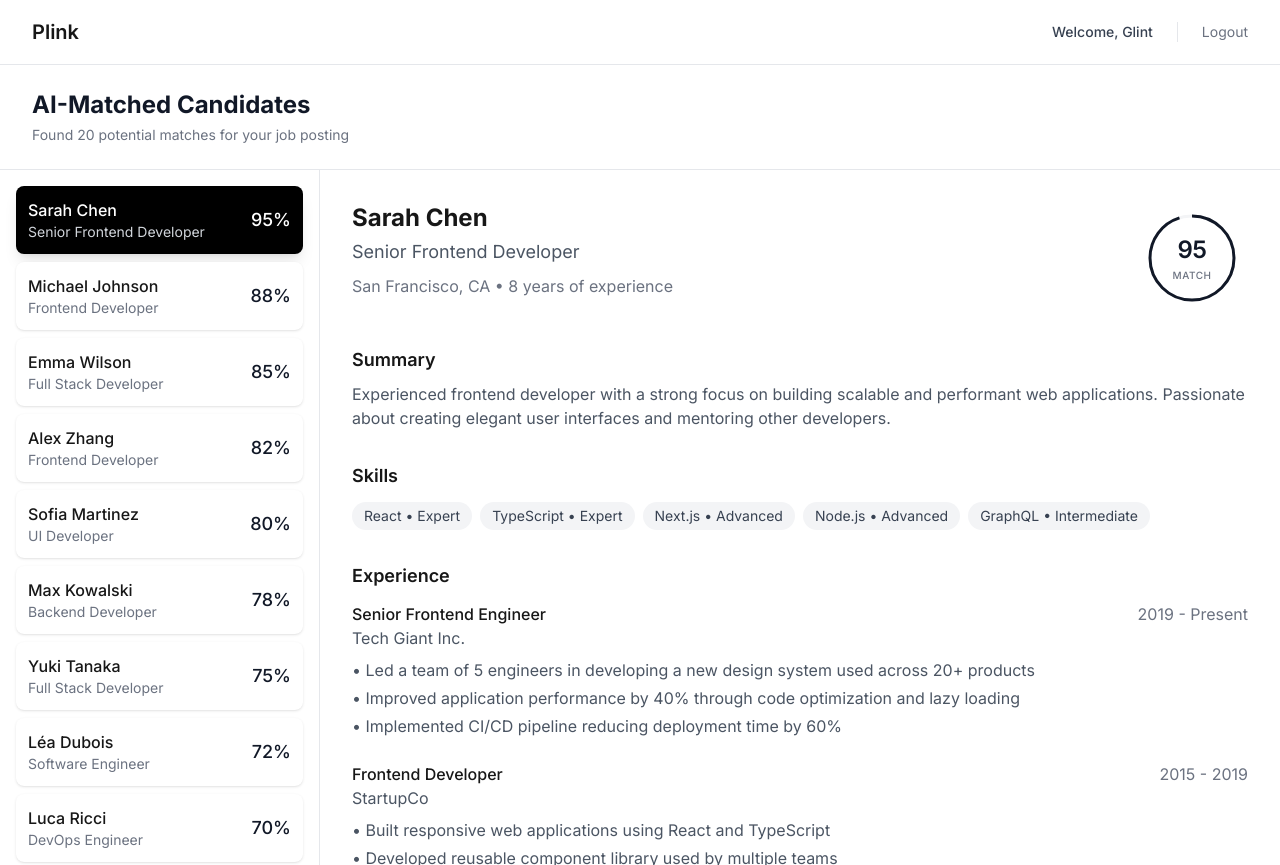
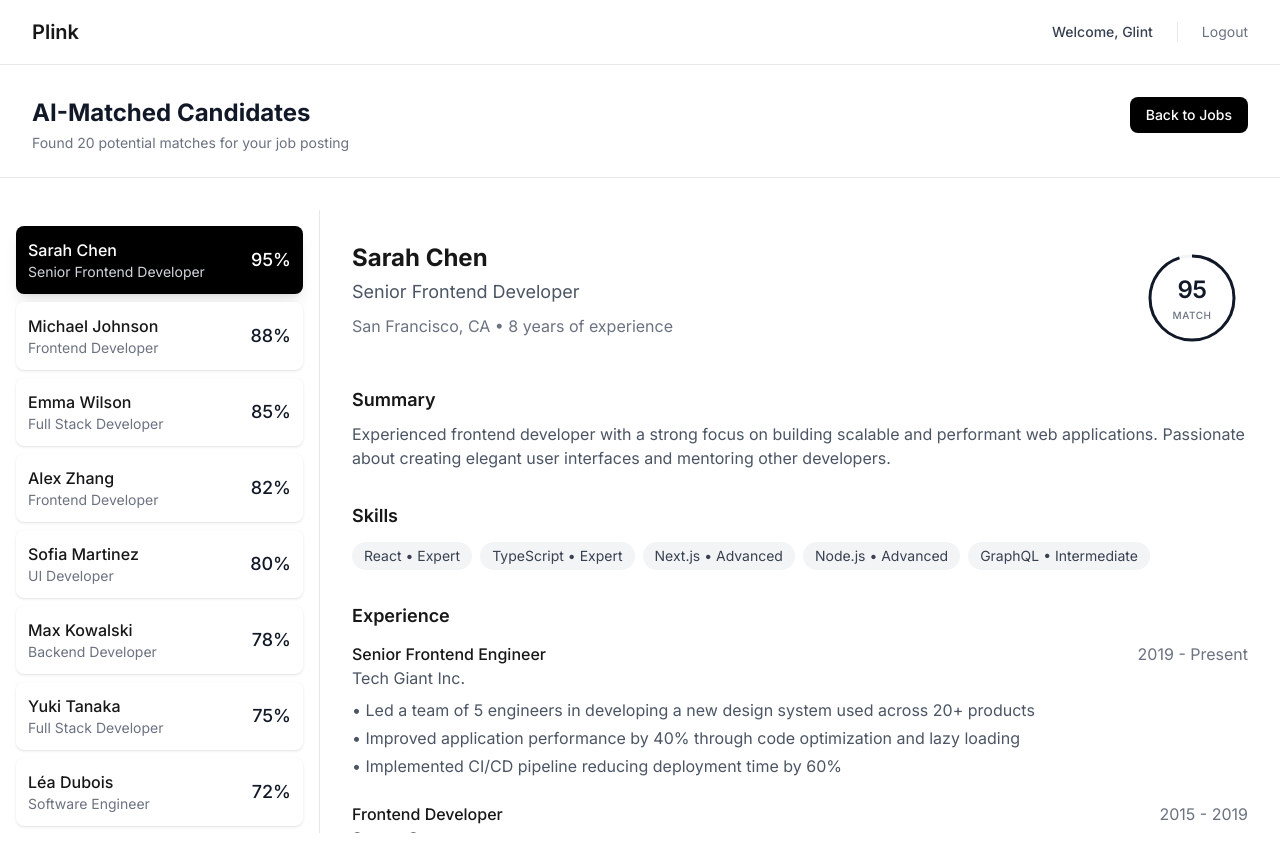
Before and after one commit to BobbyWang0120/glint_windsurf, a Next.js app: page /jobs/1/matching/results in a window 1280 px wide. Built offline with nearby package versions, Linux system fonts and the light colour scheme; sample sign-in values are in the browser's storage.

Commit message:
添加回到职位列表表页面的按钮，并且调整与导航栏的间距

```diff
--- a/src/app/jobs/[id]/matching/results/page.tsx
+++ b/src/app/jobs/[id]/matching/results/page.tsx
@@ -1,6 +1,7 @@
 'use client';
 
 import { useState } from 'react';
+import Link from 'next/link';
 import MatchScore from '../../../../components/MatchScore';
 import { mockCandidates, DetailedCandidate } from '../../../../data/mockCandidates';
 
@@ -8,11 +9,21 @@ export default function ResultsPage() {
   const [selectedCandidate, setSelectedCandidate] = useState(mockCandidates[0]);
 
   return (
-    <div className="h-screen flex flex-col bg-white">
+    <div className="h-screen flex flex-col bg-white py-8">
       {/* 固定在顶部的标题部分 */}
-      <div className="flex-none px-8 py-6 border-b border-gray-200">
-        <h2 className="text-2xl font-bold text-gray-900">AI-Matched Candidates</h2>
-        <p className="mt-1 text-sm text-gray-500">Found {mockCandidates.length} potential matches for your job posting</p>
+      <div className="flex-none px-8 mb-8 border-b border-gray-200">
+        <div className="flex items-start justify-between pb-6">
+          <div>
+            <h2 className="text-2xl font-bold text-gray-900">AI-Matched Candidates</h2>
+            <p className="mt-1 text-sm text-gray-500">Found {mockCandidates.length} potential matches for your job posting</p>
+          </div>
+          <Link
+            href="/jobs"
+            className="flex-shrink-0 bg-black text-white px-4 py-2 rounded-lg hover:bg-gray-800 transition-colors text-sm font-medium"
+          >
+            Back to Jobs
+          </Link>
+        </div>
       </div>
 
       {/* 可滚动的主内容区域 */}
@@ -52,6 +63,7 @@ export default function ResultsPage() {
         <div className="w-3/4">
           <div className="h-full overflow-y-auto p-8">
             <div className="space-y-8">
+              {/* 保持其他内容不变... */}
               {/* 头部信息 */}
               <div className="flex justify-between items-start">
                 <div>
--- a/src/app/jobs/new/page.tsx
+++ b/src/app/jobs/new/page.tsx
@@ -69,7 +69,7 @@ export default function NewJobPage() {
           <p className="mt-1 text-sm text-gray-500">Create a new job posting for your organization</p>
         </div>
         <Link
-          href="/"
+          href="/jobs"
           className="text-sm text-gray-500 hover:text-gray-700 flex items-center"
         >
           ← Back to listings
```
